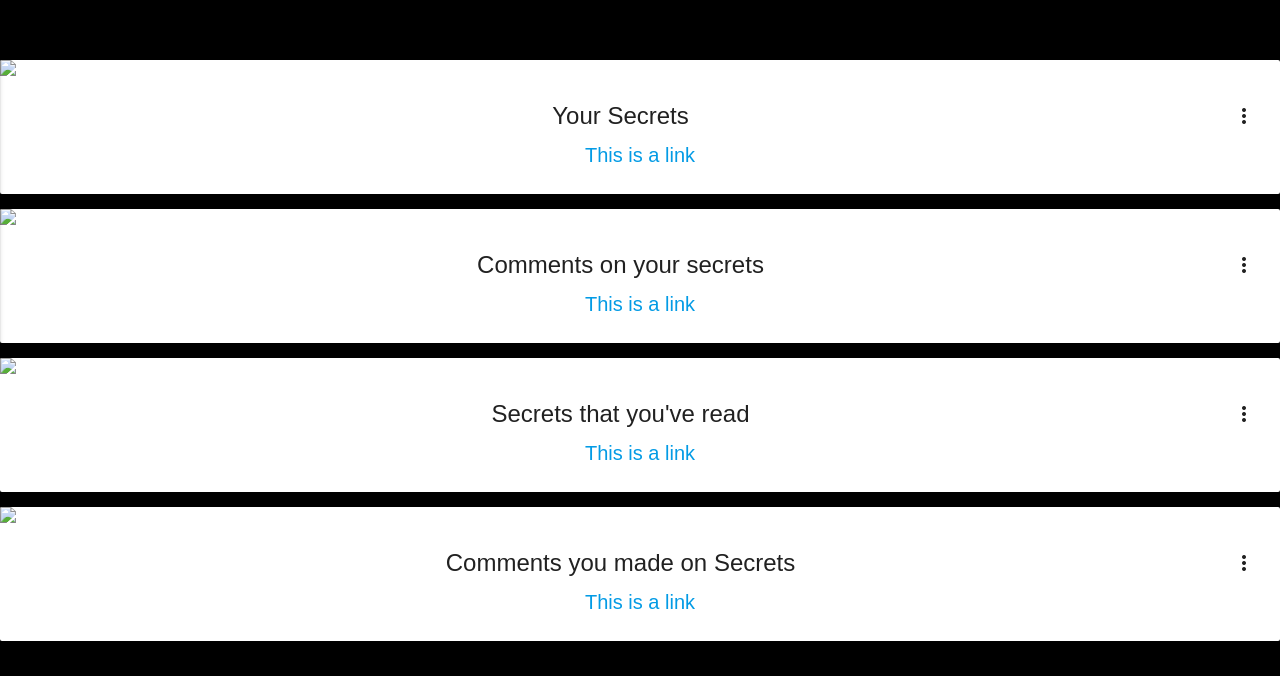
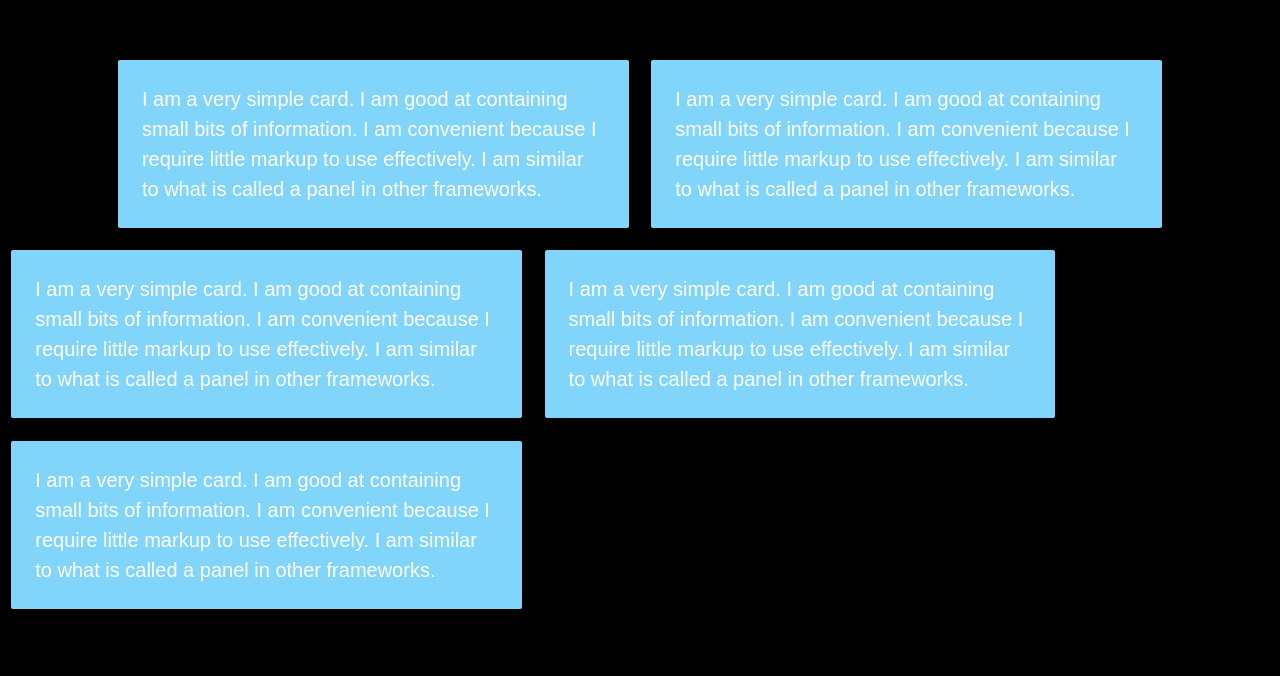
Before and after one commit to juliareed/Project2, a website: page views/profile.html in a window 1280 px wide. Shown: the part 512-1188 px from the top of the page. After the commit the page ends 1156 px from the top, so only its background shows below. Drawn offline with nearby package versions, Linux system fonts and the light colour scheme; some packages are replaced by stand-ins of ours; files whose address does not match are found by name; a web font is replaced by a local one.

```diff
--- a/views/profile.html
+++ b/views/profile.html
@@ -65,62 +65,43 @@
     </div>
 
 
-    <div class="row center">
-
-        <div class="card">
-            <div class="card-image">
-                <img class="activator" src="images/office.jpg">
-            </div>
-            <div class="card-content">
-                <span class="card-title activator grey-text text-darken-4">Your Secrets<i class="material-icons right">more_vert</i></span>
-                <p><a href="#">This is a link</a></p>
-            </div>
-            <div class="card-reveal">
-                <span class="card-title grey-text text-darken-4">The actual Secrets<i class="material-icons right">close</i></span>
-                <p>Here is all your secrets that appear when you click the drop down.</p>
+    <div class="row">
+        <div class="col s12 m1"></div>
+        <div class="col s12 m5">
+            <div class="card-panel light-blue lighten-3">
+                <span class="white-text">I am a very simple card. I am good at containing small bits of information.
+                I am convenient because I require little markup to use effectively. I am similar to what is called a panel in other frameworks.
+                </span>
             </div>
         </div>
-
-        <div class="card">
-            <div class="card-image">
-                <img class="activator" src="images/office.jpg">
-            </div>
-            <div class="card-content">
-                <span class="card-title activator grey-text text-darken-4">Comments on your secrets<i class="material-icons right">more_vert</i></span>
-                <p><a href="#">This is a link</a></p>
-            </div>
-            <div class="card-reveal">
-                <span class="card-title grey-text text-darken-4">Comments from other Users on your secrets.<i class="material-icons right">close</i></span>
-                <p>Here is the actual comments on your secrets from other users.</p>
+        <div class="col s12 m5">
+            <div class="card-panel light-blue lighten-3">
+                <span class="white-text">I am a very simple card. I am good at containing small bits of information.
+                      I am convenient because I require little markup to use effectively. I am similar to what is called a panel in other frameworks.
+                      </span>
             </div>
         </div>
-
-        <div class="card">
-            <div class="card-image">
-                <img class="activator" src="images/office.jpg">
-            </div>
-            <div class="card-content">
-                <span class="card-title activator grey-text text-darken-4">Secrets that you've read<i class="material-icons right">more_vert</i></span>
-                <p><a href="#">This is a link</a></p>
-            </div>
-            <div class="card-reveal">
-                <span class="card-title grey-text text-darken-4">Secrets you've read<i class="material-icons right">close</i></span>
-                <p>Here are the secrets you've read in the past.</p>
+        <div class="col s12 m1"></div>
+        <div class="col s12 m5">
+            <div class="card-panel light-blue lighten-3">
+                <span class="white-text">I am a very simple card. I am good at containing small bits of information.
+                          I am convenient because I require little markup to use effectively. I am similar to what is called a panel in other frameworks.
+                          </span>
             </div>
         </div>
-
-        <div class="card">
-            <div class="card-image">
-                <img class="activator" src="images/office.jpg">
+        <div class="col s12 m5">
+            <div class="card-panel light-blue lighten-3">
+                <span class="white-text">I am a very simple card. I am good at containing small bits of information.
+                              I am convenient because I require little markup to use effectively. I am similar to what is called a panel in other frameworks.
+                              </span>
             </div>
-            <div class="card-content">
-                <span class="card-title activator grey-text text-darken-4">Comments you made on Secrets<i class="material-icons right">more_vert</i></span>
-                <p><a href="#">This is a link</a></p>
         </div>
-            <div class="card-reveal">
-                <span class="card-title grey-text text-darken-4">Comments you made<i class="material-icons right">close</i></span>
-                <p>Here are the comments you made on other USer's secrets.</p>
-            </div>
+        <div class="col s12 m1"></div>
+        <div class="col s12 m5">
+            <div class="card-panel light-blue lighten-3">
+                <span class="white-text">I am a very simple card. I am good at containing small bits of information.
+                                  I am convenient because I require little markup to use effectively. I am similar to what is called a panel in other frameworks.
+                                  </span>
             </div>
         </div>
 
```
Also changed, not shown: views/index.html (+70 -0 lines), views/signin.html (deleted, +0 -79 lines). Lines whose indentation alone changed are shown as unchanged.
